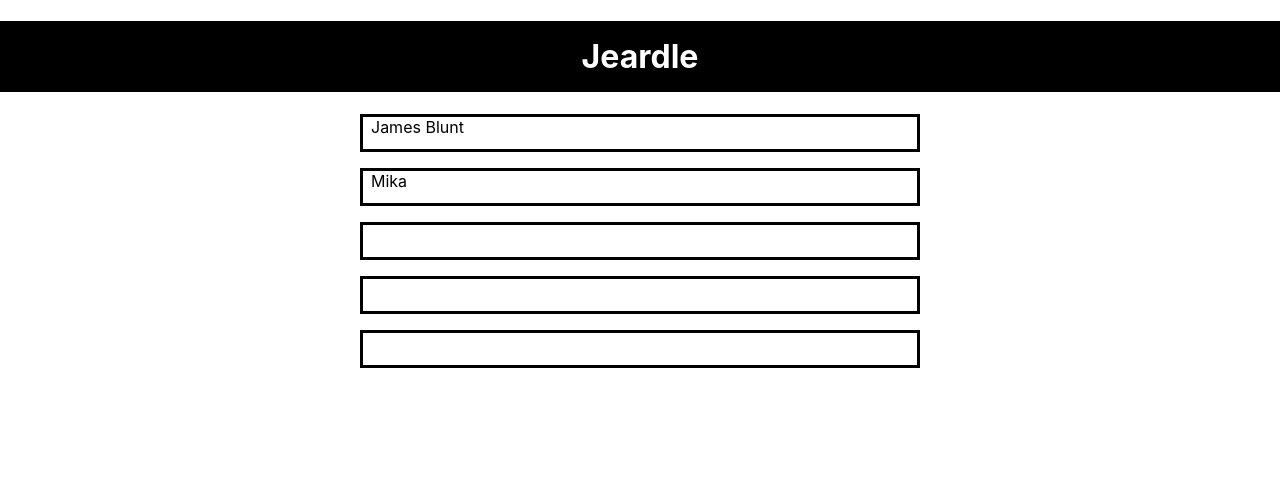
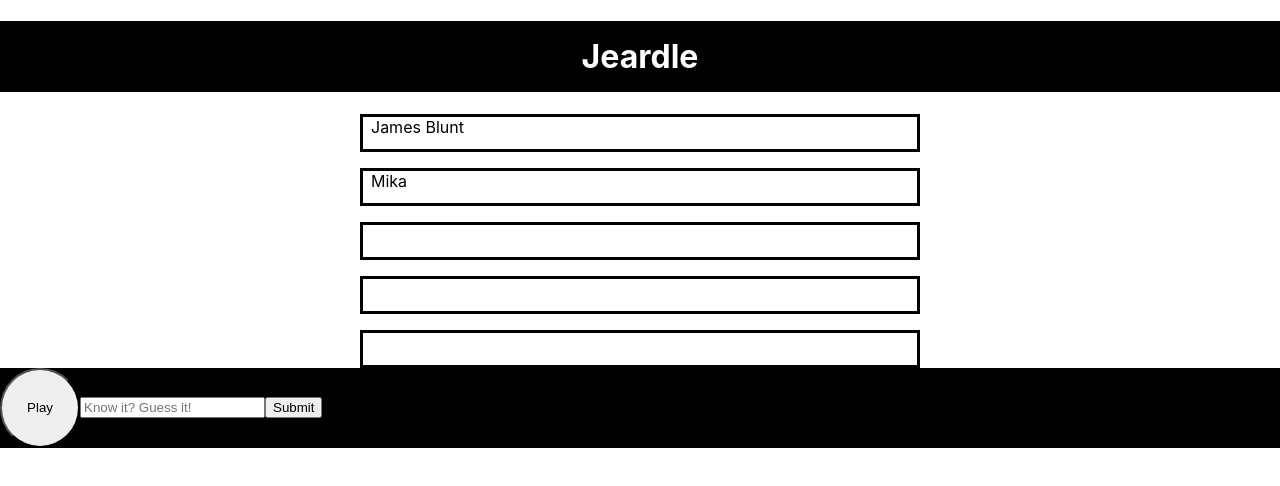
Before and after one commit to jakeshepherd/Shepheardle, a React (Create React App) app: page / in a window 1280 px wide. Shown: the top 486 px of the page. Built offline with nearby package versions, Linux system fonts and the light colour scheme.

Commit message:
basic player component

```diff
--- a/src/Component/Home/index.js
+++ b/src/Component/Home/index.js
@@ -1,13 +1,14 @@
 import React from "react"
 import GuessContent from "../GuessContent"
 import Header from "../Header"
+import Player from "../Player"
 
 const Home = () => {
     return (
         <>
             <Header />
             <GuessContent guess={'James Blunt'} guessTwo={'Mika'}/>
-            {/* <Player /> */}
+            <Player />
         </>
 
     )
--- /dev/null
+++ b/src/Component/Player/index.js
@@ -0,0 +1,25 @@
+import { styled } from "styled-components"
+
+const StyledPlayer = styled.div`
+    background: black;
+    margin: 0 auto;
+`
+
+const PlayButton = styled.button`
+    height: 5rem;
+    width: 5rem;
+    border-radius: 50%;
+    cursor: pointer;
+`
+
+const Player = () => {
+    return (
+        <StyledPlayer>
+            <PlayButton>Play</PlayButton>
+            <input placeholder={'Know it? Guess it!'} />
+            <button>Submit</button>
+        </StyledPlayer>
+    )
+}
+
+export default Player
```
